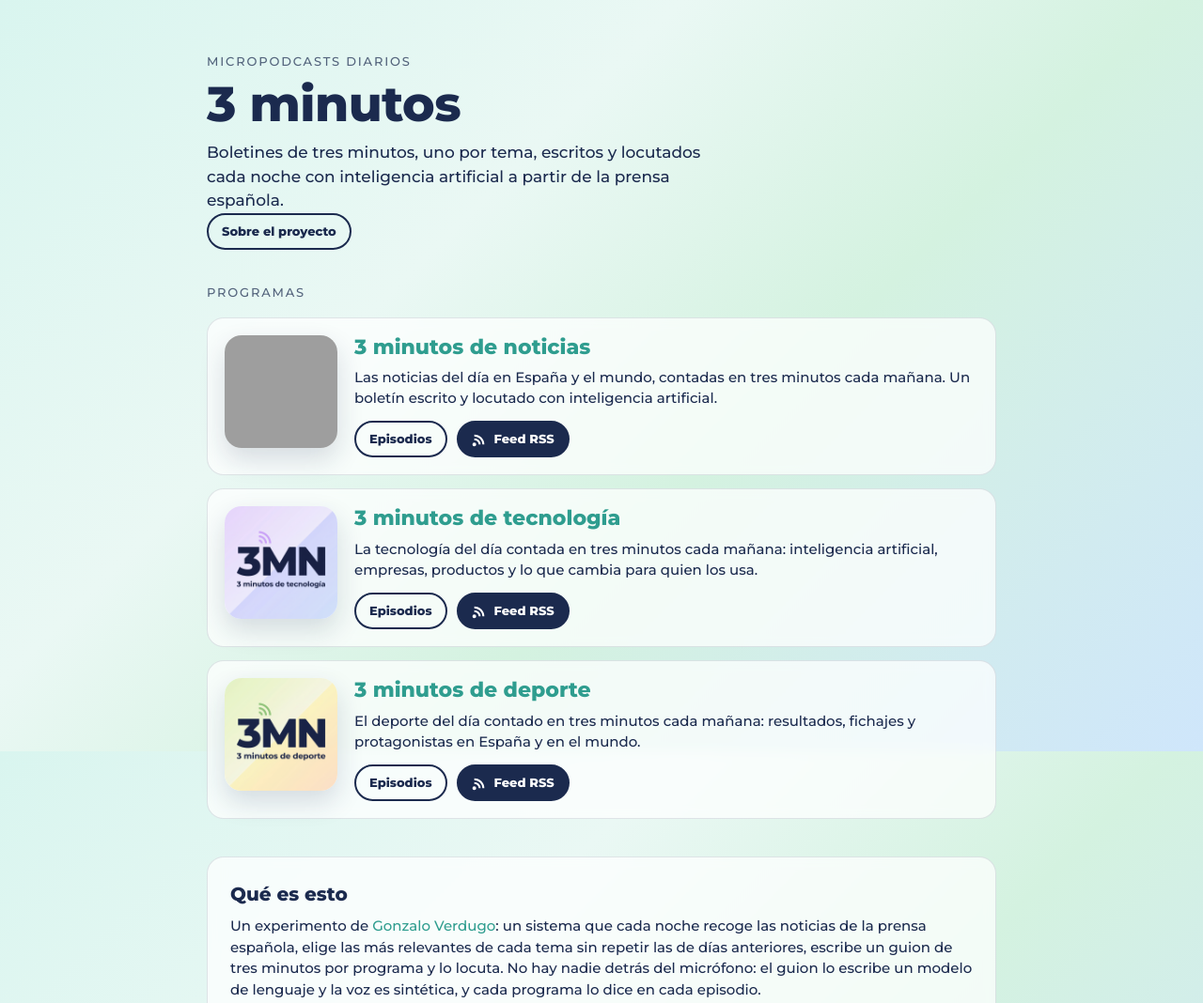
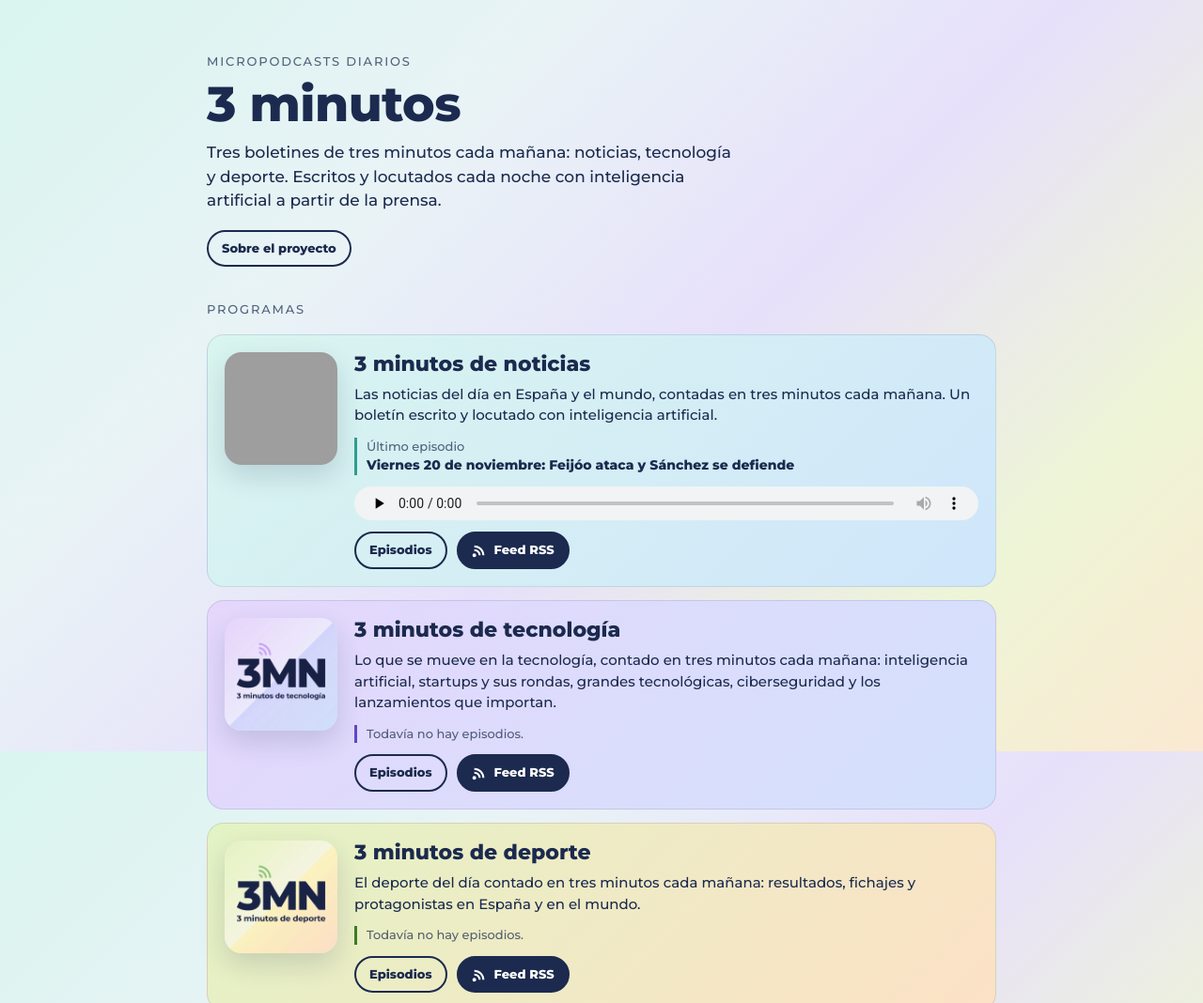
Before and after one commit to gverdugo-dev/podcast-episodes, a plain HTML site: page index.html in a window 1280 px wide. Shown: the top 1068 px of the page at 94% size. Drawn offline with Linux system fonts and the light colour scheme; grey boxes are pictures that could not be loaded.

Commit message:
Give each programme's page its own palette and show all three on the front page
The technology and sport pages wore the news programme's aquamarine. Each
now takes the colours of its own cover (lavender, lime). The front page
tints each card with its programme's colours and shows its latest episode,
read from the feed.

The technology description follows its editorial line: what moves in the
sector, not products. show.json changed for technology and sport, so both
feeds were rebuilt with feed.py (no episodes yet). The pages no longer say
the AI notice is spoken: it lives in each episode's description.

```diff
--- a/deportes/feed.xml
+++ b/deportes/feed.xml
@@ -4,13 +4,13 @@
     <atom:link href="https://gverdugo-dev.github.io/podcast-episodes/deportes/feed.xml" rel="self" type="application/rss+xml" />
     <title>3 minutos de deporte</title>
     <link>https://gonzaloverdugo.com/</link>
-    <description>El deporte del día contado en tres minutos cada mañana: resultados, fichajes y protagonistas en España y en el mundo. Un boletín diario escrito y locutado con inteligencia artificial a partir de la prensa deportiva española: guion generado por un modelo de lenguaje y voz sintética de ElevenLabs.</description>
+    <description>El deporte del día contado en tres minutos cada mañana: resultados, fichajes y protagonistas en España y en el mundo. Un boletín diario escrito y locutado con inteligencia artificial a partir de la prensa deportiva española e internacional: guion generado por un modelo de lenguaje y voz sintética de ElevenLabs.</description>
     <language>es</language>
     <copyright>Gonzalo Verdugo</copyright>
-    <lastBuildDate>Mon, 07 Sep 2026 19:07:27 +0200</lastBuildDate>
+    <lastBuildDate>Fri, 20 Nov 2026 12:43:15 +0100</lastBuildDate>
     <generator>feed.py (news-aggregator plugin)</generator>
     <itunes:author>Gonzalo Verdugo</itunes:author>
-    <itunes:summary>El deporte del día contado en tres minutos cada mañana: resultados, fichajes y protagonistas en España y en el mundo. Un boletín diario escrito y locutado con inteligencia artificial a partir de la prensa deportiva española: guion generado por un modelo de lenguaje y voz sintética de ElevenLabs.</itunes:summary>
+    <itunes:summary>El deporte del día contado en tres minutos cada mañana: resultados, fichajes y protagonistas en España y en el mundo. Un boletín diario escrito y locutado con inteligencia artificial a partir de la prensa deportiva española e internacional: guion generado por un modelo de lenguaje y voz sintética de ElevenLabs.</itunes:summary>
     <itunes:type>episodic</itunes:type>
     <itunes:explicit>false</itunes:explicit>
     <itunes:owner>
--- a/deportes/show.json
+++ b/deportes/show.json
@@ -1,6 +1,6 @@
 {
   "title": "3 minutos de deporte",
-  "description": "El deporte del día contado en tres minutos cada mañana: resultados, fichajes y protagonistas en España y en el mundo. Un boletín diario escrito y locutado con inteligencia artificial a partir de la prensa deportiva española: guion generado por un modelo de lenguaje y voz sintética de ElevenLabs.",
+  "description": "El deporte del día contado en tres minutos cada mañana: resultados, fichajes y protagonistas en España y en el mundo. Un boletín diario escrito y locutado con inteligencia artificial a partir de la prensa deportiva española e internacional: guion generado por un modelo de lenguaje y voz sintética de ElevenLabs.",
   "base_url": "https://gverdugo-dev.github.io/podcast-episodes/deportes/",
   "link": "https://gonzaloverdugo.com/",
   "language": "es",
--- a/index.html
+++ b/index.html
@@ -33,7 +33,8 @@
       font-family: "Montserrat", "Segoe UI", system-ui, -apple-system, sans-serif;
       font-weight: 500;
       color: var(--navy);
-      background: linear-gradient(135deg, var(--aqua) 0%, #eaf8f4 35%, var(--mint) 60%, var(--sky) 100%) fixed;
+      /* The three covers in one sky: news aqua, technology lavender, sport lime. */
+      background: linear-gradient(135deg, var(--aqua) 0%, #e9f3f6 30%, #e7e0fb 55%, #eef5d6 80%, #fbe9d2 100%) fixed;
       line-height: 1.5;
       -webkit-font-smoothing: antialiased;
       overflow-x: hidden;
@@ -48,7 +49,7 @@
       color: var(--navy-soft); margin: 0 0 8px;
     }
     h1 { font-size: clamp(34px, 6vw, 52px); font-weight: 800; line-height: 1.05; margin: 0 0 12px; letter-spacing: -0.01em; }
-    .lead { font-size: 17px; margin: 0; max-width: 560px; }
+    .lead { font-size: 17px; margin: 0 0 18px; max-width: 560px; }
 
     main { padding: 8px 0 64px; }
     .section-title { display: flex; align-items: baseline; justify-content: space-between; gap: 12px; margin: 0 0 16px; }
@@ -64,7 +65,18 @@
       box-shadow: 0 12px 28px rgba(27, 42, 78, 0.16);
     }
     .programme h3 { font-size: 22px; font-weight: 800; line-height: 1.2; margin: 0 0 8px; }
+    .programme h3 a { color: var(--navy); }
     .programme p { margin: 0 0 12px; font-size: 15px; }
+    /* Each programme wears the colours of its own cover. */
+    .programme { --from: var(--aqua); --to: var(--sky); --accent: var(--teal-dark); background: linear-gradient(135deg, var(--from), var(--to)); }
+    .programme#tecnologia { --from: #e5d7fc; --to: #d3e1fc; --accent: #6246c4; }
+    .programme#deportes { --from: #e3f3c4; --to: #fce1c6; --accent: #3f7a25; }
+    .programme .latest {
+      font-size: 13px; margin: 0 0 12px; padding-left: 10px; border-left: 3px solid var(--accent);
+      color: var(--navy-soft);
+    }
+    .programme .latest strong { display: block; color: var(--navy); font-weight: 800; font-size: 14px; }
+    .programme audio { width: 100%; height: 36px; display: block; margin: 0 0 12px; }
     .actions { display: flex; flex-wrap: wrap; gap: 10px; }
     .btn {
       display: inline-flex; align-items: center; gap: 8px;
@@ -99,7 +111,7 @@
     <div class="wrap">
       <p class="kicker">Micropodcasts diarios</p>
       <h1>3 minutos</h1>
-      <p class="lead">Boletines de tres minutos, uno por tema, escritos y locutados cada noche con inteligencia artificial a partir de la prensa española.</p>
+      <p class="lead">Tres boletines de tres minutos cada mañana: noticias, tecnología y deporte. Escritos y locutados cada noche con inteligencia artificial a partir de la prensa.</p>
       <div class="actions">
         <a class="btn ghost" href="https://gonzaloverdugo.com/es/proyectos/micropodcast/" target="_blank" rel="noopener">Sobre el proyecto</a>
       </div>
@@ -115,7 +127,7 @@
 
     <section class="about" id="about">
       <h2>Qué es esto</h2>
-      <p>Un experimento de <a href="https://gonzaloverdugo.com/" target="_blank" rel="noopener">Gonzalo Verdugo</a>: un sistema que cada noche recoge las noticias de la prensa española, elige las más relevantes de cada tema sin repetir las de días anteriores, escribe un guion de tres minutos por programa y lo locuta. No hay nadie detrás del micrófono: el guion lo escribe un modelo de lenguaje y la voz es sintética, y cada programa lo dice en cada episodio.</p>
+      <p>Un experimento de <a href="https://gonzaloverdugo.com/" target="_blank" rel="noopener">Gonzalo Verdugo</a>: un sistema que cada noche recoge las noticias de la prensa española e internacional, elige las más relevantes de cada tema sin repetir las de días anteriores, escribe un guion de tres minutos por programa y lo locuta. Los tres programas comparten voz y formato, y cada uno tiene su sintonía y sus colores. No hay nadie detrás del micrófono: el guion lo escribe un modelo de lenguaje y la voz es sintética, y cada episodio lo indica en su descripción.</p>
       <p>Cada programa se publica por RSS, de donde lo recogen Spotify y el resto de directorios de podcasts. Cómo funciona por dentro, en <a href="https://gonzaloverdugo.com/es/proyectos/micropodcast/" target="_blank" rel="noopener">gonzaloverdugo.com</a>.</p>
     </section>
   </main>
@@ -146,6 +158,28 @@
         return svg;
       }
 
+      // The newest episode of a programme, read from its feed: the first item.
+      // A programme with no episodes yet says so; a feed that fails says nothing.
+      async function showLatest(p, slot) {
+        try {
+          const res = await fetch(p.feed, { cache: "no-cache" });
+          if (!res.ok) return;
+          const xml = new DOMParser().parseFromString(await res.text(), "application/xml");
+          const item = xml.getElementsByTagName("item")[0];
+          if (!item) {
+            slot.appendChild(el("p", { class: "latest", text: "Todavía no hay episodios." }));
+            return;
+          }
+          const title = (item.getElementsByTagName("title")[0] || {}).textContent || "";
+          const enclosure = item.getElementsByTagName("enclosure")[0];
+          const audio = enclosure ? enclosure.getAttribute("url") : "";
+          const note = el("p", { class: "latest" }, [document.createTextNode("Último episodio")]);
+          note.appendChild(el("strong", { text: title.trim() }));
+          slot.appendChild(note);
+          if (audio) slot.appendChild(el("audio", { controls: "", preload: "none", src: audio }));
+        } catch (err) { /* the card works without it */ }
+      }
+
       try {
         const res = await fetch("programmes.json", { cache: "no-cache" });
         if (!res.ok) throw new Error(`HTTP ${res.status}`);
@@ -156,9 +190,11 @@
           const home = p.slug + "/";
           const feedBtn = el("a", { class: "btn", href: p.feed }, [rssIcon()]);
           feedBtn.appendChild(document.createTextNode("Feed RSS"));
+          const latest = el("div", { class: "latest-slot" });
           const body = el("div", {}, [
             el("h3", {}, [el("a", { href: home, text: p.name })]),
             el("p", { text: p.description }),
+            latest,
             el("div", { class: "actions" }, [
               el("a", { class: "btn ghost", href: home, text: "Episodios" }),
               feedBtn,
@@ -166,6 +202,7 @@
           ]);
           const art = el("a", { href: home }, [el("img", { src: p.cover, alt: "Portada de " + p.name, width: 120, height: 120 })]);
           list.appendChild(el("li", { class: "programme", id: p.slug }, [art, body]));
+          showLatest(p, latest);
         }
         status.hidden = true;
       } catch (err) {
--- a/programmes.json
+++ b/programmes.json
@@ -9,7 +9,7 @@
   {
     "slug": "tecnologia",
     "name": "3 minutos de tecnología",
-    "description": "La tecnología del día contada en tres minutos cada mañana: inteligencia artificial, empresas, productos y lo que cambia para quien los usa.",
+    "description": "Lo que se mueve en la tecnología, contado en tres minutos cada mañana: inteligencia artificial, startups y sus rondas, grandes tecnológicas, ciberseguridad y los lanzamientos que importan.",
     "cover": "tecnologia/cover.jpg",
     "feed": "tecnologia/feed.xml"
   },
--- a/tecnologia/feed.xml
+++ b/tecnologia/feed.xml
@@ -4,13 +4,13 @@
     <atom:link href="https://gverdugo-dev.github.io/podcast-episodes/tecnologia/feed.xml" rel="self" type="application/rss+xml" />
     <title>3 minutos de tecnología</title>
     <link>https://gonzaloverdugo.com/</link>
-    <description>La tecnología del día contada en tres minutos cada mañana: inteligencia artificial, empresas, productos y lo que cambia para quien los usa. Un boletín diario escrito y locutado con inteligencia artificial a partir de la prensa tecnológica en castellano: guion generado por un modelo de lenguaje y voz sintética de ElevenLabs.</description>
+    <description>Lo que se mueve en la tecnología, contado en tres minutos cada mañana: inteligencia artificial, startups y sus rondas, grandes tecnológicas, ciberseguridad y los lanzamientos que importan. Un boletín diario escrito y locutado con inteligencia artificial a partir de la prensa tecnológica española e internacional: guion generado por un modelo de lenguaje y voz sintética de ElevenLabs.</description>
     <language>es</language>
     <copyright>Gonzalo Verdugo</copyright>
-    <lastBuildDate>Mon, 07 Sep 2026 19:07:27 +0200</lastBuildDate>
+    <lastBuildDate>Fri, 20 Nov 2026 12:43:15 +0100</lastBuildDate>
     <generator>feed.py (news-aggregator plugin)</generator>
     <itunes:author>Gonzalo Verdugo</itunes:author>
-    <itunes:summary>La tecnología del día contada en tres minutos cada mañana: inteligencia artificial, empresas, productos y lo que cambia para quien los usa. Un boletín diario escrito y locutado con inteligencia artificial a partir de la prensa tecnológica en castellano: guion generado por un modelo de lenguaje y voz sintética de ElevenLabs.</itunes:summary>
+    <itunes:summary>Lo que se mueve en la tecnología, contado en tres minutos cada mañana: inteligencia artificial, startups y sus rondas, grandes tecnológicas, ciberseguridad y los lanzamientos que importan. Un boletín diario escrito y locutado con inteligencia artificial a partir de la prensa tecnológica española e internacional: guion generado por un modelo de lenguaje y voz sintética de ElevenLabs.</itunes:summary>
     <itunes:type>episodic</itunes:type>
     <itunes:explicit>false</itunes:explicit>
     <itunes:owner>
--- a/tecnologia/show.json
+++ b/tecnologia/show.json
@@ -1,6 +1,6 @@
 {
   "title": "3 minutos de tecnología",
-  "description": "La tecnología del día contada en tres minutos cada mañana: inteligencia artificial, empresas, productos y lo que cambia para quien los usa. Un boletín diario escrito y locutado con inteligencia artificial a partir de la prensa tecnológica en castellano: guion generado por un modelo de lenguaje y voz sintética de ElevenLabs.",
+  "description": "Lo que se mueve en la tecnología, contado en tres minutos cada mañana: inteligencia artificial, startups y sus rondas, grandes tecnológicas, ciberseguridad y los lanzamientos que importan. Un boletín diario escrito y locutado con inteligencia artificial a partir de la prensa tecnológica española e internacional: guion generado por un modelo de lenguaje y voz sintética de ElevenLabs.",
   "base_url": "https://gverdugo-dev.github.io/podcast-episodes/tecnologia/",
   "link": "https://gonzaloverdugo.com/",
   "language": "es",
```
Also changed, not shown: deportes/index.html (+8 -8 lines), noticias/index.html (+1 -1 lines), tecnologia/index.html (+11 -11 lines), 2 other files.
